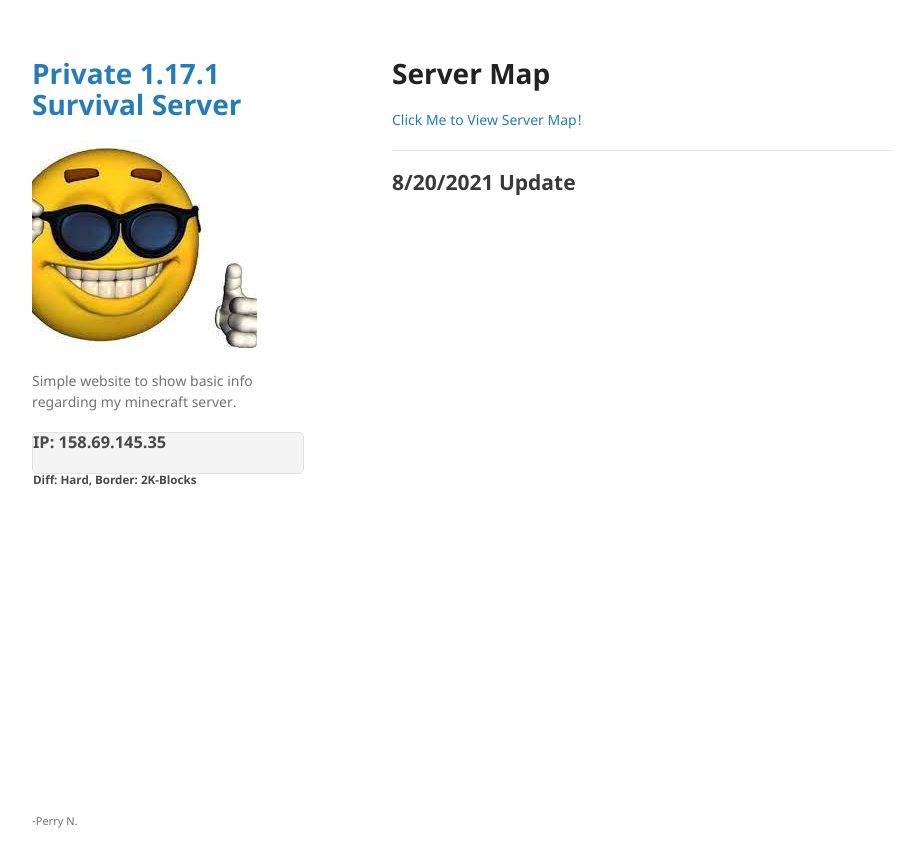
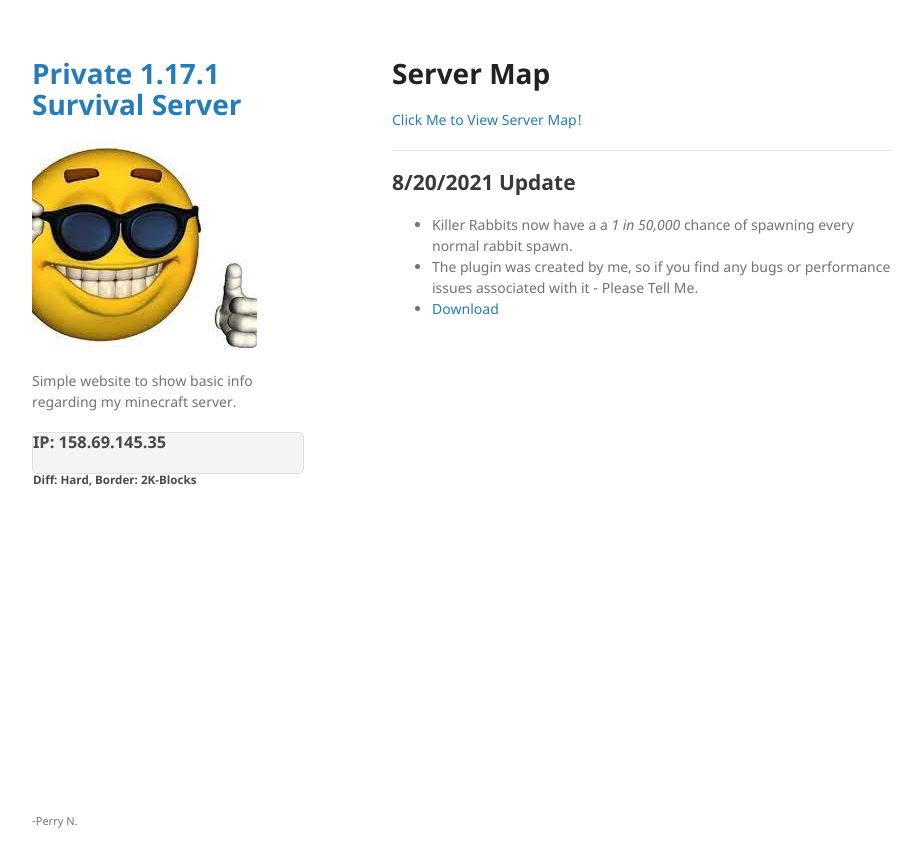
Before and after one commit to WrelksMC/wrelksMC.github.io, a Jekyll site: the page built from index.md, in a window 1280 px wide. Shown: the top 867 px of the page, without its empty margins (178-1101 px from the left). Built offline with Jekyll 4.4.1, drawn with Linux system fonts in a browser that asks for light colours; our own code applies the rules of GitHub Pages for plain Markdown files.

Commit message:
Update index.md

```diff
--- a/index.md
+++ b/index.md
@@ -7,3 +7,7 @@ layout: default
 ---
 
 ## 8/20/2021 Update
+
+* Killer Rabbits now have a a *1 in 50,000* chance of spawning every normal rabbit spawn.
+* The plugin was created by me, so if you find any bugs or performance issues associated with it - Please Tell Me.
+* [Download](https://mega.nz/file/ft9HUKSS#vQlJKmZaDgi-zP_bCVql6HyFwkaWUPaQsf582mPi-Ak)
```
